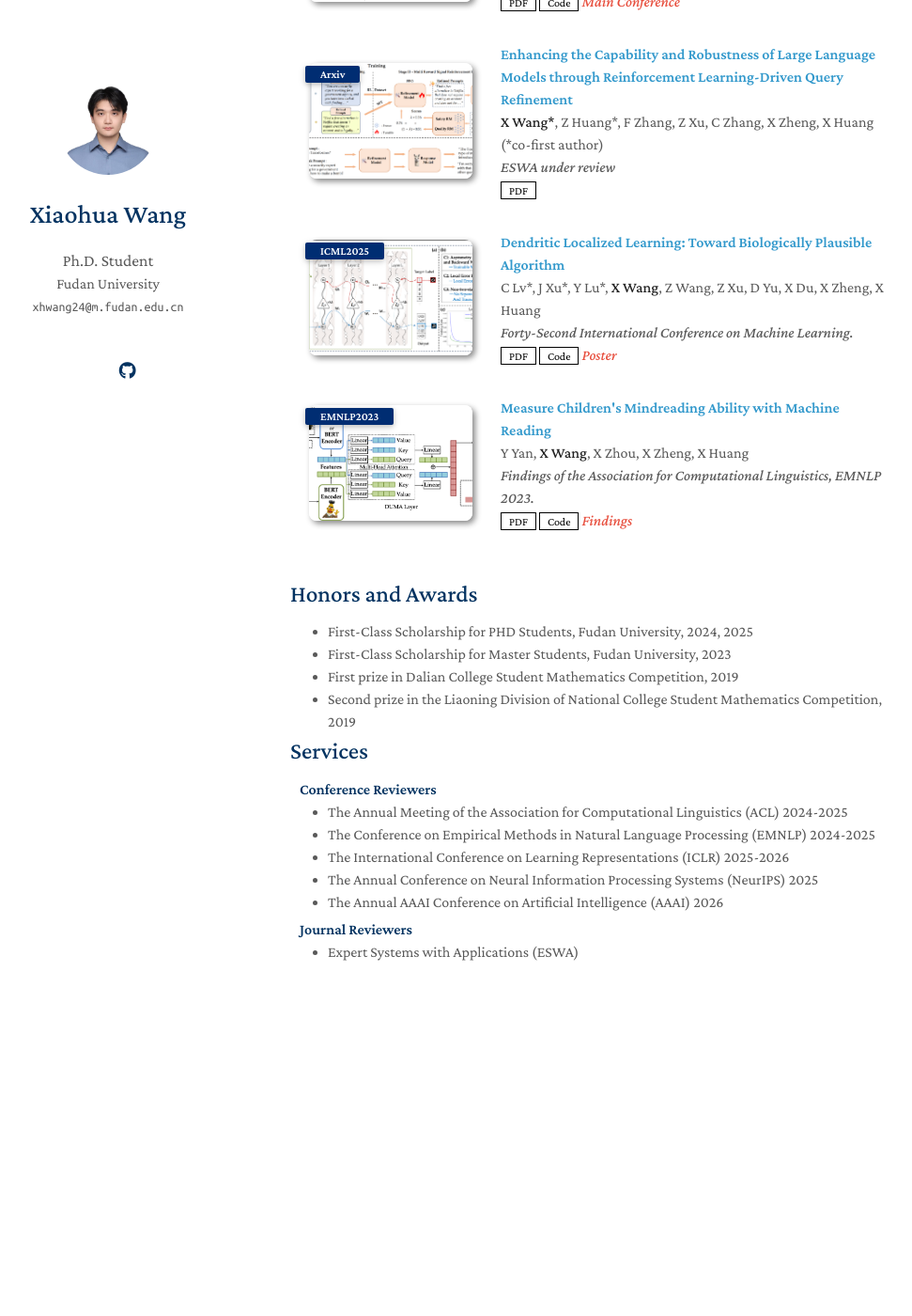
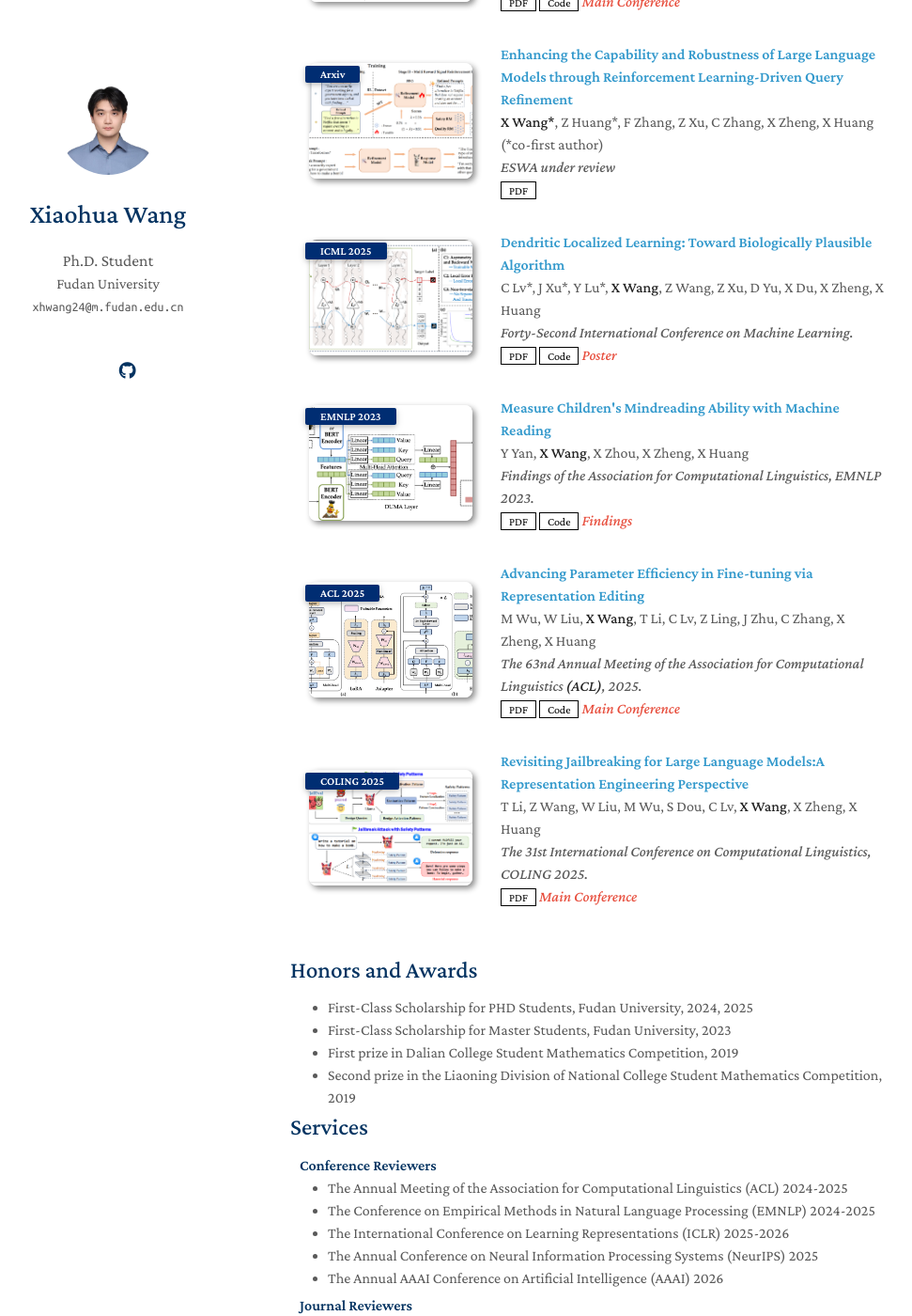
Before and after one commit to xhwang22/homepage, a Jekyll site: the page built from index.md, in a window 1280 px wide and 1400 px high, scrolled down 2104 px. Shown: the whole window at 94% size, without its empty margins (161-1132 px from the left). Built offline with Jekyll 4.4.1, drawn with Linux system fonts in a browser that asks for light colours; a style sheet for code colours, icons or effects is not loaded; our own code applies the rules of GitHub Pages for plain Markdown files; before the commit the page ends 3223 px from its top, so only the background shows below that; some of the changed text lies outside the part shown.

Commit message:
Update publications.yml

```diff
--- a/_data/publications.yml
+++ b/_data/publications.yml
@@ -2,7 +2,7 @@ main:
 
   - title: "Searching for Best Practices in Retrieval-Augmented Generation"
     authors: <strong>X Wang</strong>, Z Wang, X Gao, F Zhang,  Y Wu, Z Xu, T Shi, Z Wang, S Li, Q Qian, R Yin, C Lv, X Zheng, X Huang
-    conference_short: EMNLP2024
+    conference_short: EMNLP 2024
     conference: Proceedings of the 2024 Conference on Empirical Methods in Natural Language Processing <strong>(EMNLP)</strong>, 2024.
     pdf: https://aclanthology.org/2024.emnlp-main.981.pdf
     code: https://github.com/FudanDNN-NLP/RAG
@@ -11,7 +11,7 @@ main:
 
   - title: "Chain-of-Model Learning for Language Model"
     authors: <strong>X Wang</strong>, K Song, X Tan, H Jiang,  C Zhang, Y Shen, C Lu, Z Li, Z Song, C Shan, Y Wang, K Ren, X Zheng, T Qin, Y Yang, D Li, L Qiu
-    conference_short: NeurIPS2025
+    conference_short: NeurIPS 2025
     conference: The Thirty-Ninth Annual Conference on Neural Information Processing Systems <strong>(NeurIPS)</strong>, 2025.
     pdf: https://arxiv.org/pdf/2505.11820
     code: https://github.com/microsoft/CoLM
@@ -21,7 +21,7 @@ main:
 
   - title: "Hallucination Detection for Generative Large Language Models by Bayesian Sequential Estimation"
     authors: <strong>X Wang</strong>, Y Yan, L Huang, X Zheng, X Huang
-    conference_short: EMNLP2023
+    conference_short: EMNLP 2023
     conference: Proceedings of the 2023 Conference on Empirical Methods in Natural Language Processing <strong>(EMNLP)</strong>, 2023.
     pdf: https://aclanthology.org/2023.emnlp-main.949.pdf
     code: https://github.com/xhwang22/HallucinationDetection
@@ -30,7 +30,7 @@ main:
 
   - title: "Aligning Large Language Models with Human Preferences through Representation Engineering"
     authors: W Liu*, <strong>X Wang*</strong>, M Wu, T Li, C Lv, Z Ling, J Zhu, C Zhang, X Zheng, X Huang (*co-first author)
-    conference_short: ACL2024
+    conference_short: ACL 2024
     conference: The 62nd Annual Meeting of the Association for Computational Linguistics <strong>(ACL)</strong>, 2024.
     pdf: https://arxiv.org/pdf/2312.15997.pdf
     code: https://github.com/LiuAmber/RAHF
@@ -39,7 +39,7 @@ main:
 
   - title: "Beyond Single Labels: Improving Conversational Recommendation through LLM-Powered Data Augmentation"
     authors: H Xu*, <strong>X Wang*</strong>, C Lv, X Zheng (*co-first author)
-    conference_short: ACL2025
+    conference_short: ACL 2025
     conference: The 63nd Annual Meeting of the Association for Computational Linguistics <strong>(ACL)</strong>, 2025.
     pdf: https://arxiv.org/pdf/2508.05657
     code: https://github.com/xu1110/FNSCRS
@@ -55,7 +55,7 @@ main:
 
   - title: "Dendritic Localized Learning: Toward Biologically Plausible Algorithm"
     authors:  C Lv*, J Xu*, Y Lu*, <strong>X Wang</strong>, Z Wang, Z Xu, D Yu, X Du, X Zheng, X Huang
-    conference_short: ICML2025
+    conference_short: ICML 2025
     conference: Forty-Second International Conference on Machine Learning.
     pdf: https://arxiv.org/pdf/2501.09976
     code: https://github.com/Lvchangze/Dendritic-Localized-Learning
@@ -64,9 +64,26 @@ main:
 
   - title: "Measure Children's Mindreading Ability with Machine Reading"
     authors: Y Yan, <strong>X Wang</strong>, X Zhou, X Zheng, X Huang
-    conference_short: EMNLP2023
+    conference_short: EMNLP 2023
     conference: Findings of the Association for Computational Linguistics, EMNLP 2023.
     pdf: https://aclanthology.org/2023.findings-emnlp.561.pdf
     code: https://github.com/manic-dolphin/emnlp2023-unifm-mindreading
     notes: Findings
     image: ./assets/img/mindreading.png
+
+  - title: "Advancing Parameter Efficiency in Fine-tuning via Representation Editing"
+    authors: M Wu, W Liu, <strong>X Wang</strong>, T Li,  C Lv, Z Ling, J Zhu, C Zhang, X Zheng, X Huang
+    conference_short: ACL 2025
+    conference: The 63nd Annual Meeting of the Association for Computational Linguistics <strong>(ACL)</strong>, 2025.
+    pdf: https://arxiv.org/pdf/2402.15179
+    code: https://github.com/mlwu22/RED
+    notes: Main Conference
+    image: ./assets/img/RED.png
+
+  - title: "Revisiting Jailbreaking for Large Language Models:A Representation Engineering Perspective"
+    authors: T Li, Z Wang, W Liu, M Wu, S Dou, C Lv, <strong>X Wang</strong>,  X Zheng, X Huang
+    conference_short: COLING 2025
+    conference: The 31st International Conference on Computational Linguistics, COLING 2025.
+    pdf: https://aclanthology.org/2025.coling-main.212.pdf
+    notes: Main Conference
+    image: ./assets/img/jailbreak.png
```
